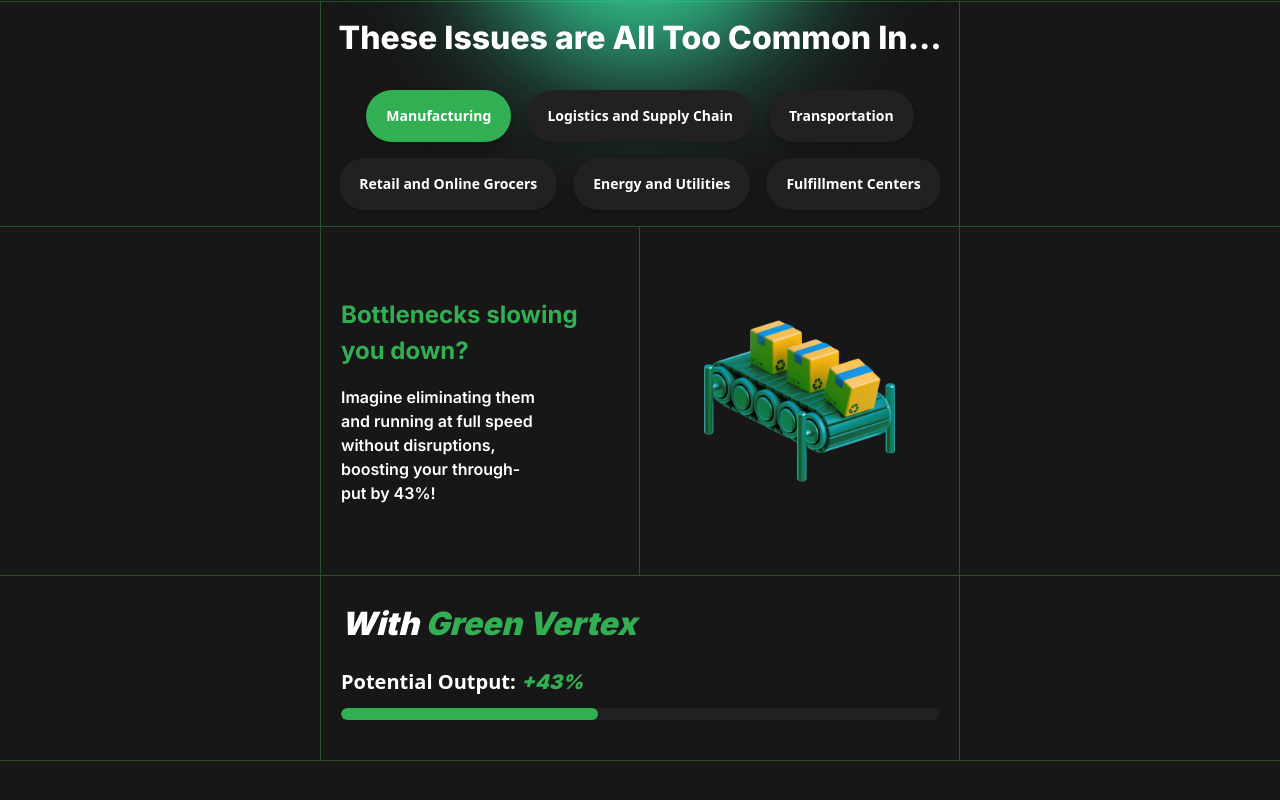
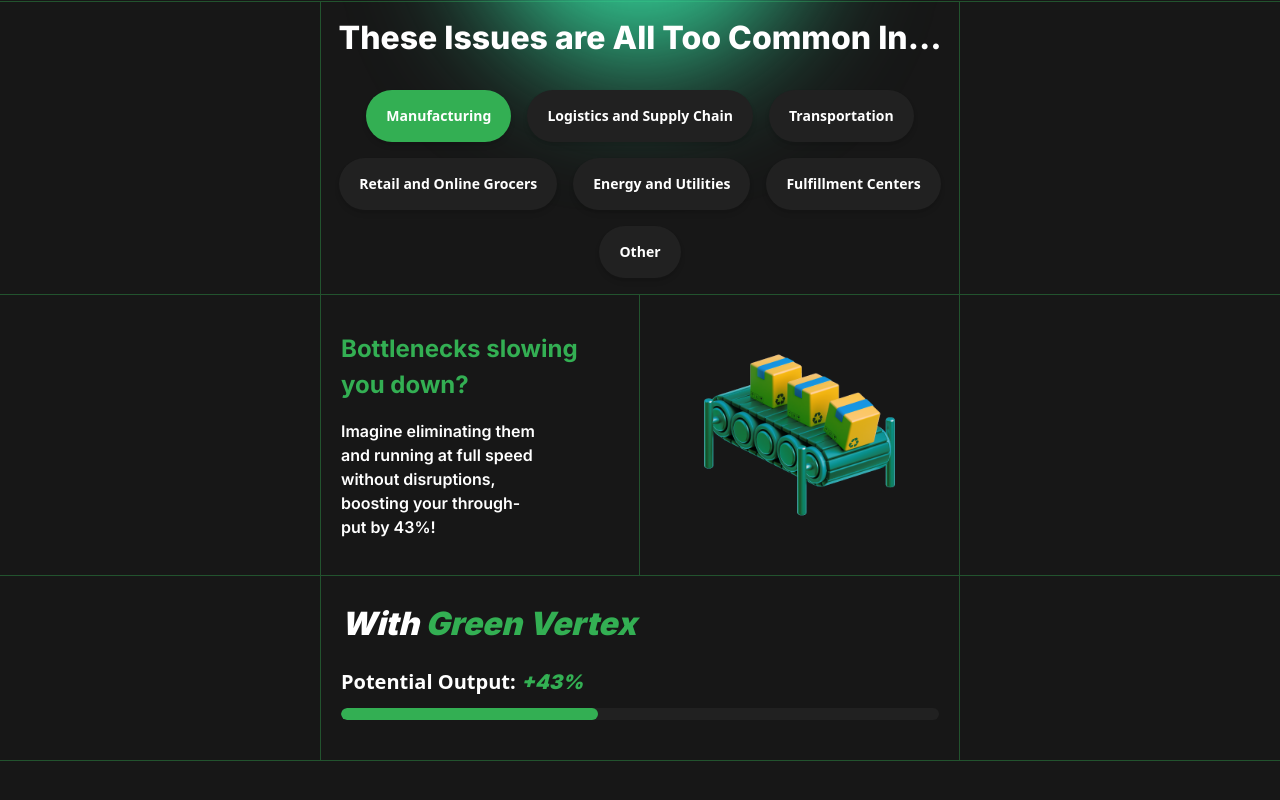
Before and after one commit to RudolfsIzaks/GreenVertex, a React (Vite) app: page / in a window 1280 px wide. Shown: the part 1291-2091 px from the top of the page. Built offline with nearby package versions, Linux system fonts and the light colour scheme.

Commit message:
Alert Add

```diff
--- a/package.json
+++ b/package.json
@@ -18,7 +18,10 @@
     "kute.js": "^2.2.4",
     "react": "^18.2.0",
     "react-dom": "^18.2.0",
-    "react-router-dom": "^6.23.1"
+    "react-router-dom": "^6.23.1",
+    "swal": "^0.1.0",
+    "sweetalert2": "^11.12.2",
+    "sweetalert2-react-content": "^5.0.7"
   },
   "devDependencies": {
     "@types/react": "^18.2.66",
--- a/src/components/tabs.jsx
+++ b/src/components/tabs.jsx
@@ -1,4 +1,6 @@
 import React, { useState, useEffect } from "react";
+import Swal from 'sweetalert2';
+import withReactContent from 'sweetalert2-react-content';
 import '../index.css';
 import manufacturing from '../assets/manufacturing.png';
 import logistics from '../assets/logistics.png';
@@ -56,6 +58,14 @@
     savings: 40,
     image: fulfillment
   },
+  {
+    label: "Other",
+    headline: "",
+    body: "",
+    output: 0,
+    savings: 0,
+    image: ""
+  }
 ];
 
 const TabbedInterface = () => {
@@ -72,6 +82,34 @@
     }, 100);
   }, [selectedTab]);
 
+  const handleOtherButtonClick = () => {
+    const MySwal = withReactContent(Swal);
+
+    MySwal.fire({
+      title: '<span style="color: white;">Simulation Modeling is not just for one or two business types!</span>',
+      html: '<p style="color: #b0b0b0;">If you\'re looking to explore its benefits for your unique operations, we\'re here to help.</p>',
+      icon: 'success',
+      iconColor: '#33AF53',
+      confirmButtonText: '<span style="color: white;">See If You Qualify</span>',
+      background: '#212121',
+      confirmButtonColor: '#33AF53',
+      showCancelButton: false,
+    }).then((result) => {
+      if (result.isConfirmed) {
+        // Redirect to the desired page
+        window.location.href = '/qualify'; // Replace with the desired URL
+      }
+    });
+  };
+
+  const handleTabClick = (tab) => {
+    if (tab.label === "Other") {
+      handleOtherButtonClick();
+    } else {
+      setSelectedTab(tab);
+    }
+  };
+
   return (
     <div className="gap-0 pb-10 md:h-screen grid md:grid-cols-8 grid_cont justify-center">
       <div className="grid_dummy md:block hidden"></div>
@@ -85,7 +123,7 @@
               className={`md:py-4 py-2 md:px-5 px-4 font-semibold w-auto rounded-full shadow-md focus:outline-none md:text-md text-sm md:scale-100 text-white hover:scale-110 duration-200 hover:bg-green ${
                 selectedTab.label === tab.label ? "bg-green text-white" : "bg-card"
               }`}
-              onClick={() => setSelectedTab(tab)}
+              onClick={() => handleTabClick(tab)}
             >
               {tab.label}
             </button>
@@ -103,7 +141,7 @@
         </div>
       </div>
       <div className="md:col-span-2 col-span-8 icon-grid md:flex justify-center items-center hidden">
-        <img src={selectedTab.image} width="60%"/>
+        {selectedTab.image && <img src={selectedTab.image} width="60%"/>}
       </div>
       <div className="grid_dummy-bottom col-span-2 md:block hidden"></div>
       <div className="grid_dummy-bottom col-span-2 md:block hidden"></div>
```
Also changed, not shown: 1 other file (tests, documents, lock files or other folders). Lines whose indentation alone changed are shown as unchanged.
